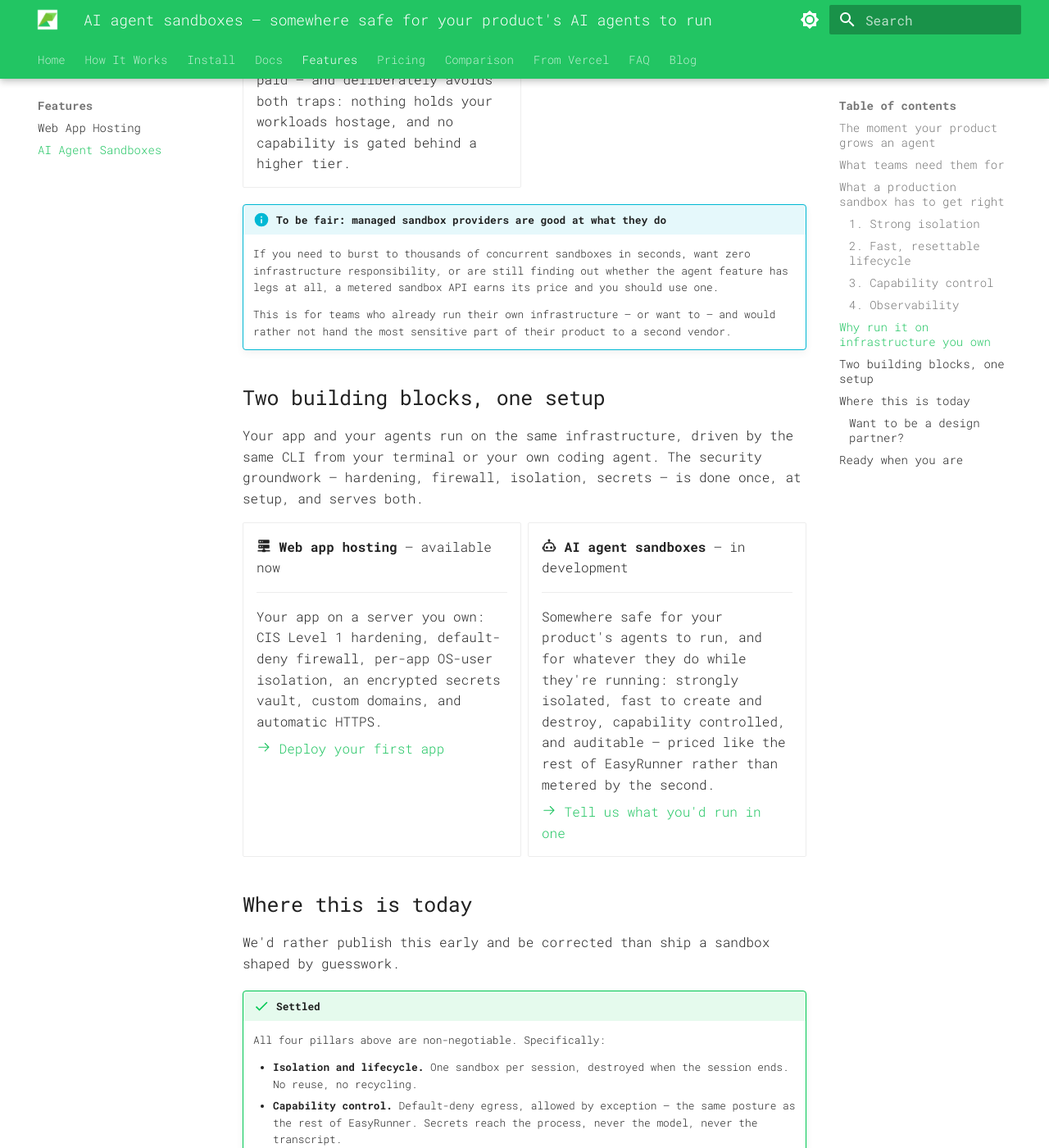
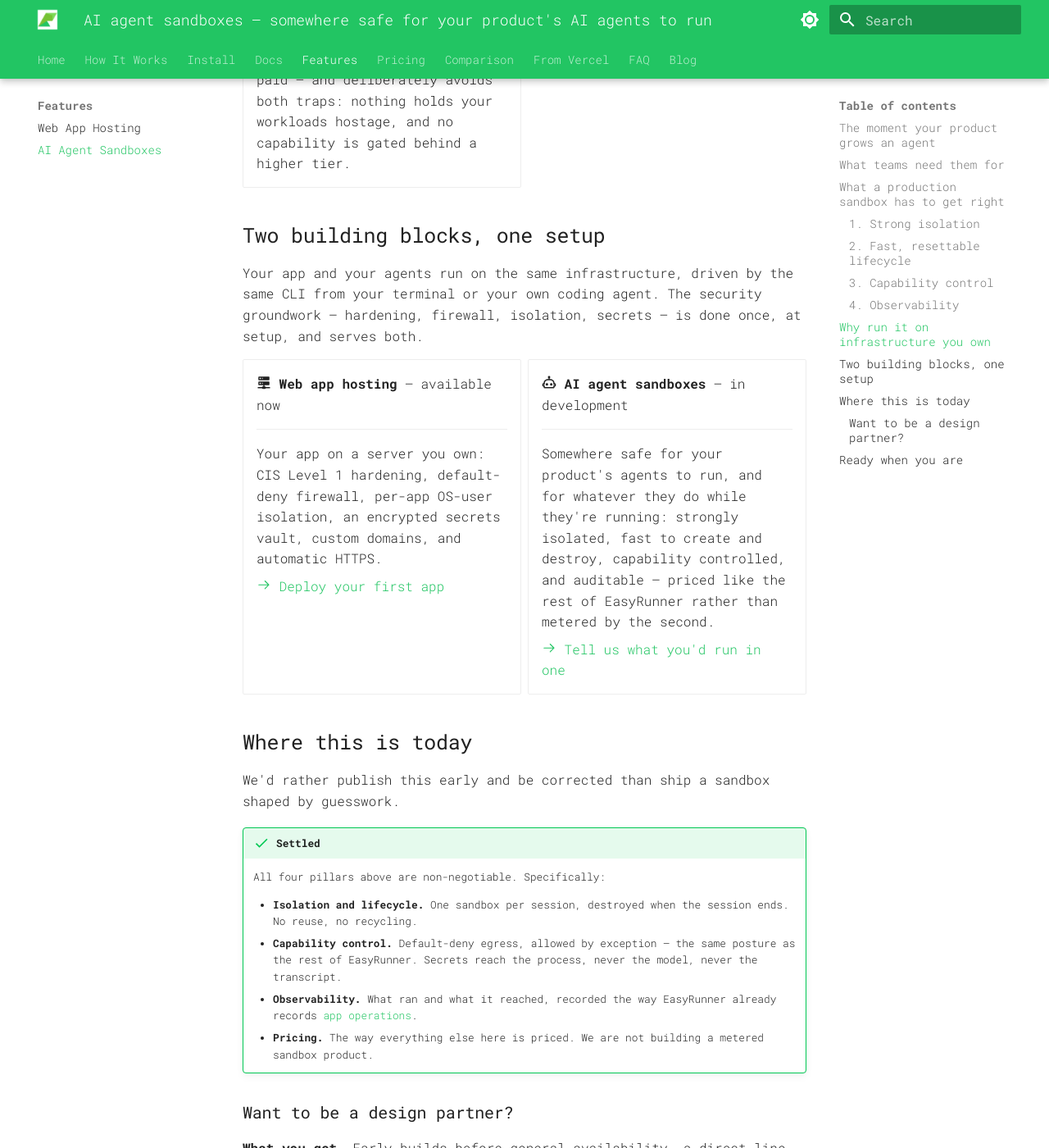
Before and after one commit to janaka/easyrunner-docs, an MkDocs documentation site: the page built from docs/ai-agent-sandbox.md, in a window 1280 px wide and 1400 px high, scrolled down 4506 px. Shown: the whole window at 82% size. Built offline with MkDocs 1.6.1 and Material for MkDocs 9.7.7, drawn with Linux system fonts in a browser that asks for light colours; some web fonts are replaced; some of the changed text lies outside the part shown.

Commit message:
docs: trim the "to be fair" aside and the invite's opening line
Drops the managed-sandbox-providers admonition, and lets the "Want to be
a design partner?" heading carry the framing instead of restating it in
a lead sentence.

Co-Authored-By: Claude Opus 5 (1M context) <noreply@anthropic.com>

```diff
--- a/docs/ai-agent-sandbox.md
+++ b/docs/ai-agent-sandbox.md
@@ -164,11 +164,6 @@ None of that is novel. It's just a week of security work per team, repeated by e
 
 </div>
 
-!!! info "To be fair: managed sandbox providers are good at what they do"
-    If you need to burst to thousands of concurrent sandboxes in seconds, want zero infrastructure responsibility, or are still finding out whether the agent feature has legs at all, a metered sandbox API earns its price and you should use one.
-
-    This is for teams who already run their own infrastructure — or want to — and would rather not hand the most sensitive part of their product to a second vendor.
-
 ## Two building blocks, one setup
 
 Your app and your agents run on the same infrastructure, driven by the same CLI from your terminal or your own coding agent. The security groundwork — hardening, firewall, isolation, secrets — is done once, at setup, and serves both.
@@ -207,8 +202,6 @@ We'd rather publish this early and be corrected than ship a sandbox shaped by gu
 
 ### Want to be a design partner?
 
-I'm looking for a handful of teams putting agents into a product right now to design this with, rather than for.
-
 **What you get.** Early builds before general availability, a direct line to me when they break, and real influence over the decisions that get made once and are expensive to unmake later.
 
 **What I'm asking.** An honest conversation about what you're actually running, and your reaction when there's something to try. No commitment to buy, no NDA theatre.
```
